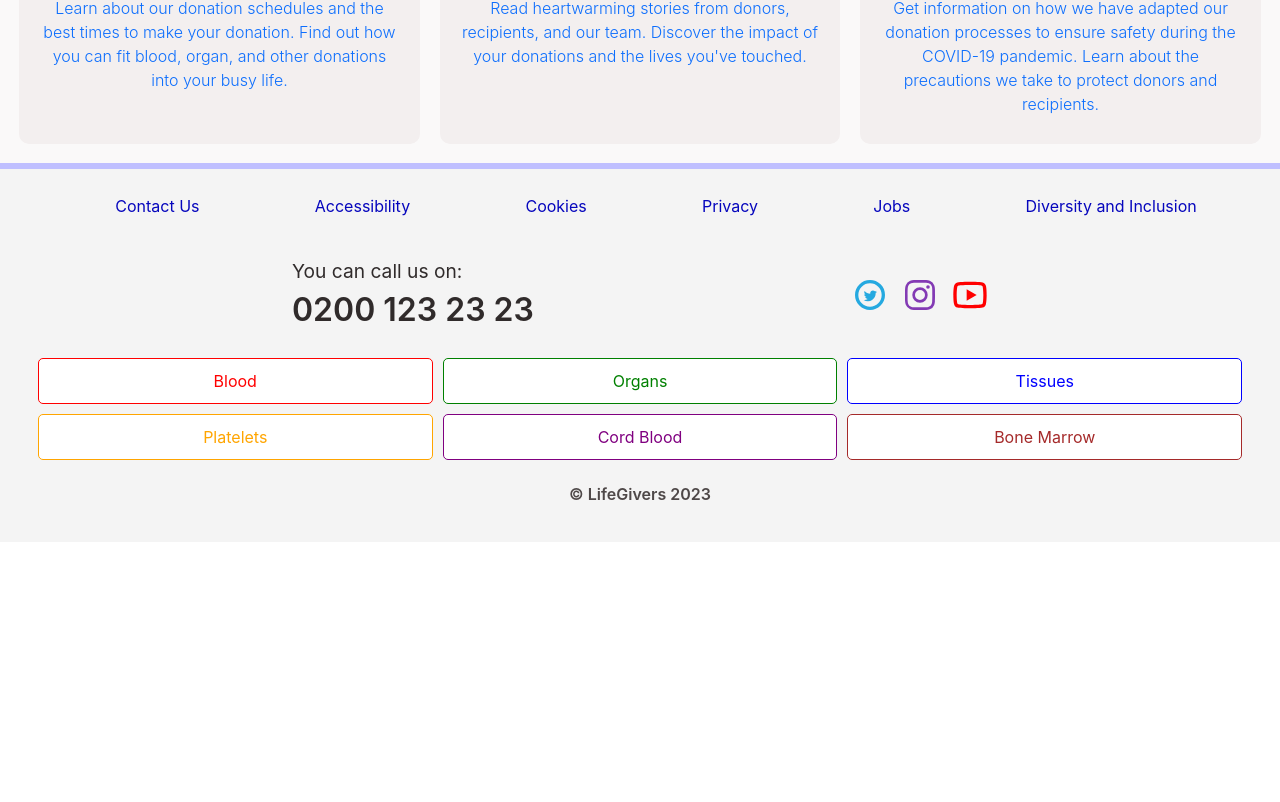
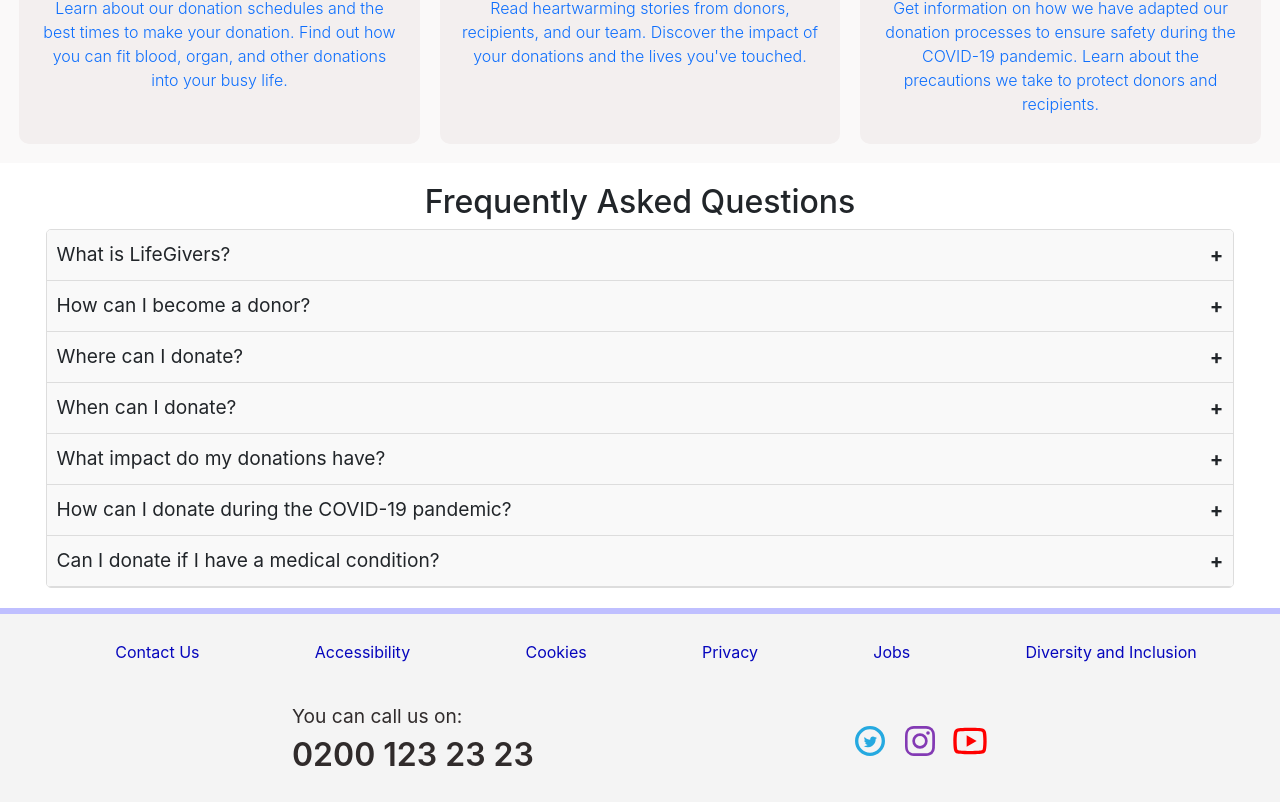
Before and after one commit to Orandifelix/lifegivers-client, a React (Create React App) app: page / in a window 1280 px wide. Shown: the part 1913-2715 px from the top of the page. Before the commit the page ends 2455 px from the top, so only its background shows below. Built offline with nearby package versions, Linux system fonts and the light colour scheme; some icons are missing.

Commit message:
added faqs and styled  them

```diff
--- /dev/null
+++ b/src/components/orandilanding/Faq.css
@@ -0,0 +1,44 @@
+.faq-container {
+  max-width: 96%;
+  margin: 0 auto;
+  padding: 20px;
+
+}
+
+h2{
+    text-align: center;
+}
+.faq-list {
+  border: 1px solid #ddd;
+  border-radius: 5px;
+  overflow: hidden;
+}
+
+.faq-item {
+  cursor: pointer;
+  padding: 10px;
+  border-bottom: 1px solid #ddd;
+  background-color: #f9f9f9;
+}
+
+.faq-item.active {
+  background-color: #fff;
+}
+
+.faq-question {
+  display: flex;
+  justify-content: space-between;
+  font-size: 1.2rem;
+  font-weight: 400;
+}
+
+.toggle-icon {
+  font-size: 20px;
+  font-weight: bold;
+}
+
+
+.faq-answer{
+    font-size: 1rem;
+    font-weight: 200;
+}
--- /dev/null
+++ b/src/components/orandilanding/Faq.js
@@ -0,0 +1,37 @@
+import React, { useState } from "react";
+import faqData from "./data.json";
+import "./Faq.css";
+
+const Faq = () => {
+  const faqs = faqData.faqs;
+  const [activeQuestion, setActiveQuestion] = useState(null);
+
+  return (
+    <div className="faq-container">
+      <h2>Frequently Asked Questions</h2>
+      <div className="faq-list">
+        {faqs.map((item, index) => (
+          <div
+            key={index}
+            className={`faq-item ${activeQuestion === index ? "active" : ""}`}
+            onClick={() =>
+              setActiveQuestion(activeQuestion === index ? null : index)
+            }
+          >
+            <div className="faq-question">
+              <span>{item.question}</span>
+              <span className="toggle-icon">
+                {activeQuestion === index ? "-" : "+"}
+              </span>
+            </div>
+            {activeQuestion === index && (
+              <div className="faq-answer">{item.answer}</div>
+            )}
+          </div>
+        ))}
+      </div>
+    </div>
+  );
+};
+
+export default Faq;
--- a/src/components/orandilanding/Landing.js
+++ b/src/components/orandilanding/Landing.js
@@ -4,6 +4,7 @@ import Landingimg from "./landitems/Landingimg";
 import Landingcard from "./landitems/Landingcard";
 import SectionData from "./data.json";
 import { Link } from "react-router-dom";
+import Faq from "./Faq";
 
 const Landing = () => {
   const sections = SectionData.sections;
@@ -78,6 +79,7 @@ const Landing = () => {
           ))}
         </div>
       </div>
+      <Faq/>
     </>
   );
 };
--- a/src/components/orandilanding/data.json
+++ b/src/components/orandilanding/data.json
@@ -106,7 +106,7 @@
       "id": 1,
       "title": "Who We Are",
       "description": "At LifeGivers, we are a dedicated team of individuals committed to saving lives through various life-giving services. Learn more about our mission and values.",
-      "image": "https://images.unsplash.com/photo-1612277795259-607df5c06e6d?ixlib=rb-4.0.3&ixid=M3wxMjA3fDB8MHxwaG90by1wYWdlfHx8fGVufDB8fHx8fA%3D%3D&auto=format&fit=crop&w=1470&q=80",
+      "image": "https://images.unsplash.com/photo-1590105577767-e21a1067899f?ixlib=rb-4.0.3&ixid=M3wxMjA3fDB8MHxwaG90by1wYWdlfHx8fGVufDB8fHx8fA%3D%3D&auto=format&fit=crop&w=1528&q=80",
       "link": "/aboutus"
     },
     {
@@ -144,5 +144,42 @@
       "image": "https://images.unsplash.com/photo-1616390865493-ef36c0680870?ixlib=rb-4.0.3&ixid=M3wxMjA3fDB8MHxwaG90by1wYWdlfHx8fGVufDB8fHx8fA%3D%3D&auto=format&fit=crop&w=1374&q=80",
       "link": "/aboutus"
     }
+  ],
+  "faqs": [
+    {
+      "id": 1,
+      "question": "What is LifeGivers?",
+      "answer": "LifeGivers is a dedicated organization committed to saving lives through various life-giving services. Our mission is to provide a vital lifeline through blood donation, organ transplantation, tissue preservation, cord blood banking, bone marrow transplants, platelet therapies, and more."
+    },
+    {
+      "id": 2,
+      "question": "How can I become a donor?",
+      "answer": "To become a donor, you can check our eligibility requirements on our website. If you meet the criteria, you can sign up and choose the donation type you'd like to participate in."
+    },
+    {
+      "id": 3,
+      "question": "Where can I donate?",
+      "answer": "We have donation centers and facilities located in different regions. You can find a convenient location near you on our website."
+    },
+    {
+      "id": 4,
+      "question": "When can I donate?",
+      "answer": "We have donation schedules that you can check on our website. We offer flexible timings to accommodate your busy life."
+    },
+    {
+      "id": 5,
+      "question": "What impact do my donations have?",
+      "answer": "Your donations have a significant impact on saving lives. They provide essential resources like blood, organs, tissues, and more to those in need. You make a world of difference."
+    },
+    {
+      "id": 6,
+      "question": "How can I donate during the COVID-19 pandemic?",
+      "answer": "We have adapted our donation processes to ensure safety during the COVID-19 pandemic. Learn about the precautions we take to protect donors and recipients on our website."
+    },
+    {
+      "id": 7,
+      "question": "Can I donate if I have a medical condition?",
+      "answer": "It depends on the medical condition. Some conditions may disqualify you from certain types of donation, while others may not. Check our eligibility criteria and consult with our medical team for specific guidance."
+    }
   ]
 }
```
